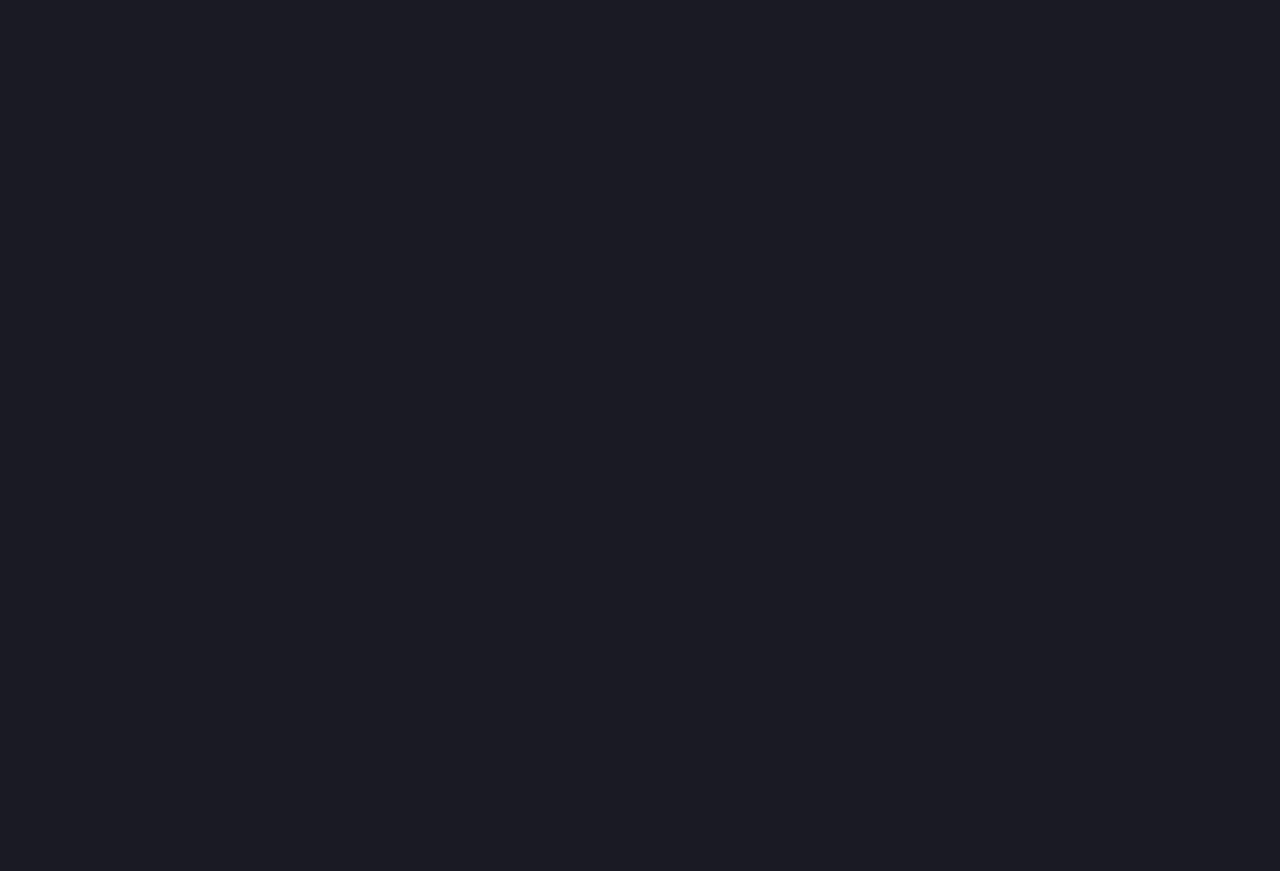
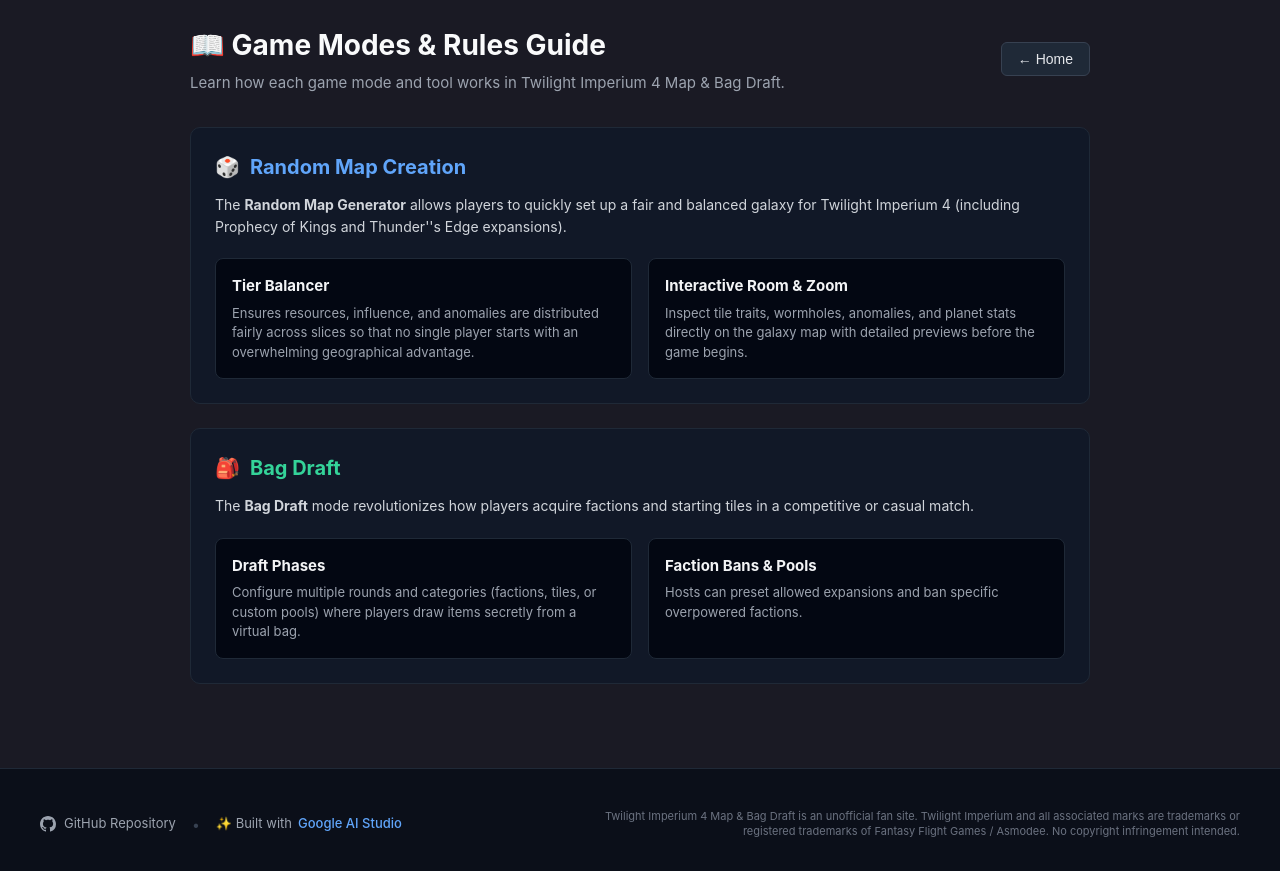
Before and after one commit to MidnightMist/ti4_bag_draft, a React (Vite) app in the folder client/: page /rules in a window 1280 px wide. Before the commit this address had no page. Before the commit the page ends 800 px from the top, so only its background shows below. Built offline with nearby package versions, Linux system fonts and the light colour scheme.

Commit message:
feat: add game modes and rules guide page
Implement a new `RulesGuideView` component and link it from the home screen to provide users with instructions on game modes and draft tools.

```diff
--- a/client/src/App.jsx
+++ b/client/src/App.jsx
@@ -3,6 +3,7 @@
 import CreateRoom from './components/CreateRoom.jsx';
 import RoomView from './components/RoomView.jsx';
 import CreateDraftRoom from './components/CreateDraftRoom.jsx';
+import RulesGuideView from './components/RulesGuideView.jsx';
 import Footer from './components/Footer.jsx';
 
 function Home() {
@@ -32,6 +33,36 @@
             onMouseLeave={(e) => e.target.style.backgroundColor = '#059669'}
           >
             🎒 Bag Draft
+          </Link>
+        </div>
+
+        <div style={{ marginTop: '28px' }}>
+          <Link
+            to="/rules"
+            style={{
+              color: '#60a5fa',
+              textDecoration: 'none',
+              fontSize: '14px',
+              fontWeight: '500',
+              display: 'inline-flex',
+              alignItems: 'center',
+              gap: '6px',
+              padding: '6px 14px',
+              borderRadius: '6px',
+              backgroundColor: '#111827',
+              border: '1px solid #1f2937',
+              transition: 'all 0.2s',
+            }}
+            onMouseEnter={(e) => {
+              e.currentTarget.style.color = '#93c5fd';
+              e.currentTarget.style.borderColor = '#374151';
+            }}
+            onMouseLeave={(e) => {
+              e.currentTarget.style.color = '#60a5fa';
+              e.currentTarget.style.borderColor = '#1f2937';
+            }}
+          >
+            📖 Game Modes & Rules Guide
           </Link>
         </div>
       </div>
@@ -123,6 +154,7 @@
             </PageLayout>
           }
         />
+        <Route path="/rules" element={<RulesGuideView />} />
       </Routes>
     </Router>
   );
--- /dev/null
+++ b/client/src/components/RulesGuideView.jsx
@@ -0,0 +1,121 @@
+import React from 'react';
+import { useNavigate } from 'react-router-dom';
+import Footer from './Footer.jsx';
+
+export default function RulesGuideView() {
+  const navigate = useNavigate();
+
+  return (
+    <div style={{ display: 'flex', flexDirection: 'column', minHeight: '100vh', boxSizing: 'border-box' }}>
+      <div style={{ padding: '24px 20px', maxWidth: '900px', margin: '0 auto', width: '100%', flex: 1 }}>
+        {/* Header navigation */}
+        <div style={{
+          display: 'flex',
+          justifyContent: 'space-between',
+          alignItems: 'center',
+          marginBottom: '32px',
+        }}>
+          <div>
+            <h1 style={{ fontSize: '28px', color: '#f9fafb', margin: '0 0 6px 0' }}>
+              📖 Game Modes & Rules Guide
+            </h1>
+            <p style={{ color: '#9ca3af', fontSize: '15px', margin: 0 }}>
+              Learn how each game mode and tool works in Twilight Imperium 4 Map & Bag Draft.
+            </p>
+          </div>
+          <button
+            onClick={() => navigate('/')}
+            style={{
+              padding: '8px 16px',
+              cursor: 'pointer',
+              backgroundColor: '#1f2937',
+              color: '#e5e7eb',
+              border: '1px solid #374151',
+              borderRadius: '6px',
+              fontSize: '14px',
+              transition: 'background-color 0.2s',
+            }}
+            onMouseEnter={(e) => e.target.style.backgroundColor = '#374151'}
+            onMouseLeave={(e) => e.target.style.backgroundColor = '#1f2937'}
+          >
+            ← Home
+          </button>
+        </div>
+
+        {/* Content sections */}
+        <div style={{ display: 'flex', flexDirection: 'column', gap: '24px' }}>
+
+          {/* Section 1: Random Map Creation */}
+          <div style={{
+            backgroundColor: '#111827',
+            border: '1px solid #1f2937',
+            borderRadius: '10px',
+            padding: '24px',
+            display: 'flex',
+            flexDirection: 'column',
+            gap: '12px',
+          }}>
+            <h2 style={{ fontSize: '20px', color: '#60a5fa', margin: 0, display: 'flex', alignItems: 'center', gap: '10px' }}>
+              <span>🎲</span> Random Map Creation
+            </h2>
+            <p style={{ color: '#d1d5db', fontSize: '14px', lineHeight: '1.6', margin: 0 }}>
+              The <strong>Random Map Generator</strong> allows players to quickly set up a fair and balanced galaxy for Twilight Imperium 4 (including  Prophecy of Kings and Thunder''s Edge  expansions).
+            </p>
+
+            <div style={{ display: 'grid', gridTemplateColumns: 'repeat(auto-fit, minmax(260px, 1fr))', gap: '16px', marginTop: '8px' }}>
+              <div style={{ backgroundColor: '#030712', padding: '16px', borderRadius: '8px', border: '1px solid #1f2937' }}>
+                <h3 style={{ fontSize: '15px', color: '#f3f4f6', margin: '0 0 6px 0' }}>Tier Balancer</h3>
+                <p style={{ fontSize: '13px', color: '#9ca3af', margin: 0, lineHeight: '1.5' }}>
+                  Ensures resources, influence, and anomalies are distributed fairly across slices so that no single player starts with an overwhelming geographical advantage.
+                </p>
+              </div>
+
+              <div style={{ backgroundColor: '#030712', padding: '16px', borderRadius: '8px', border: '1px solid #1f2937' }}>
+                <h3 style={{ fontSize: '15px', color: '#f3f4f6', margin: '0 0 6px 0' }}>Interactive Room & Zoom</h3>
+                <p style={{ fontSize: '13px', color: '#9ca3af', margin: 0, lineHeight: '1.5' }}>
+                  Inspect tile traits, wormholes, anomalies, and planet stats directly on the galaxy map with detailed previews before the game begins.
+                </p>
+              </div>
+            </div>
+          </div>
+
+          {/* Section 2: Bag Draft */}
+          <div style={{
+            backgroundColor: '#111827',
+            border: '1px solid #1f2937',
+            borderRadius: '10px',
+            padding: '24px',
+            display: 'flex',
+            flexDirection: 'column',
+            gap: '12px',
+          }}>
+            <h2 style={{ fontSize: '20px', color: '#34d399', margin: 0, display: 'flex', alignItems: 'center', gap: '10px' }}>
+              <span>🎒</span> Bag Draft
+            </h2>
+            <p style={{ color: '#d1d5db', fontSize: '14px', lineHeight: '1.6', margin: 0 }}>
+              The <strong>Bag Draft</strong> mode revolutionizes how players acquire factions and starting tiles in a competitive or casual match.
+            </p>
+
+            <div style={{ display: 'grid', gridTemplateColumns: 'repeat(auto-fit, minmax(260px, 1fr))', gap: '16px', marginTop: '8px' }}>
+              <div style={{ backgroundColor: '#030712', padding: '16px', borderRadius: '8px', border: '1px solid #1f2937' }}>
+                <h3 style={{ fontSize: '15px', color: '#f3f4f6', margin: '0 0 6px 0' }}>Draft Phases</h3>
+                <p style={{ fontSize: '13px', color: '#9ca3af', margin: 0, lineHeight: '1.5' }}>
+                  Configure multiple rounds and categories (factions, tiles, or custom pools) where players draw items secretly from a virtual bag.
+                </p>
+              </div>
+
+              <div style={{ backgroundColor: '#030712', padding: '16px', borderRadius: '8px', border: '1px solid #1f2937' }}>
+                <h3 style={{ fontSize: '15px', color: '#f3f4f6', margin: '0 0 6px 0' }}>Faction Bans & Pools</h3>
+                <p style={{ fontSize: '13px', color: '#9ca3af', margin: 0, lineHeight: '1.5' }}>
+                  Hosts can preset allowed expansions and ban specific overpowered factions.
+                </p>
+              </div>
+            </div>
+          </div>
+
+        </div>
+      </div>
+      <Footer showDonate={false} />
+    </div>
+  );
+}
```
Also changed, not shown: 2 other files (tests, documents, lock files or other folders).
